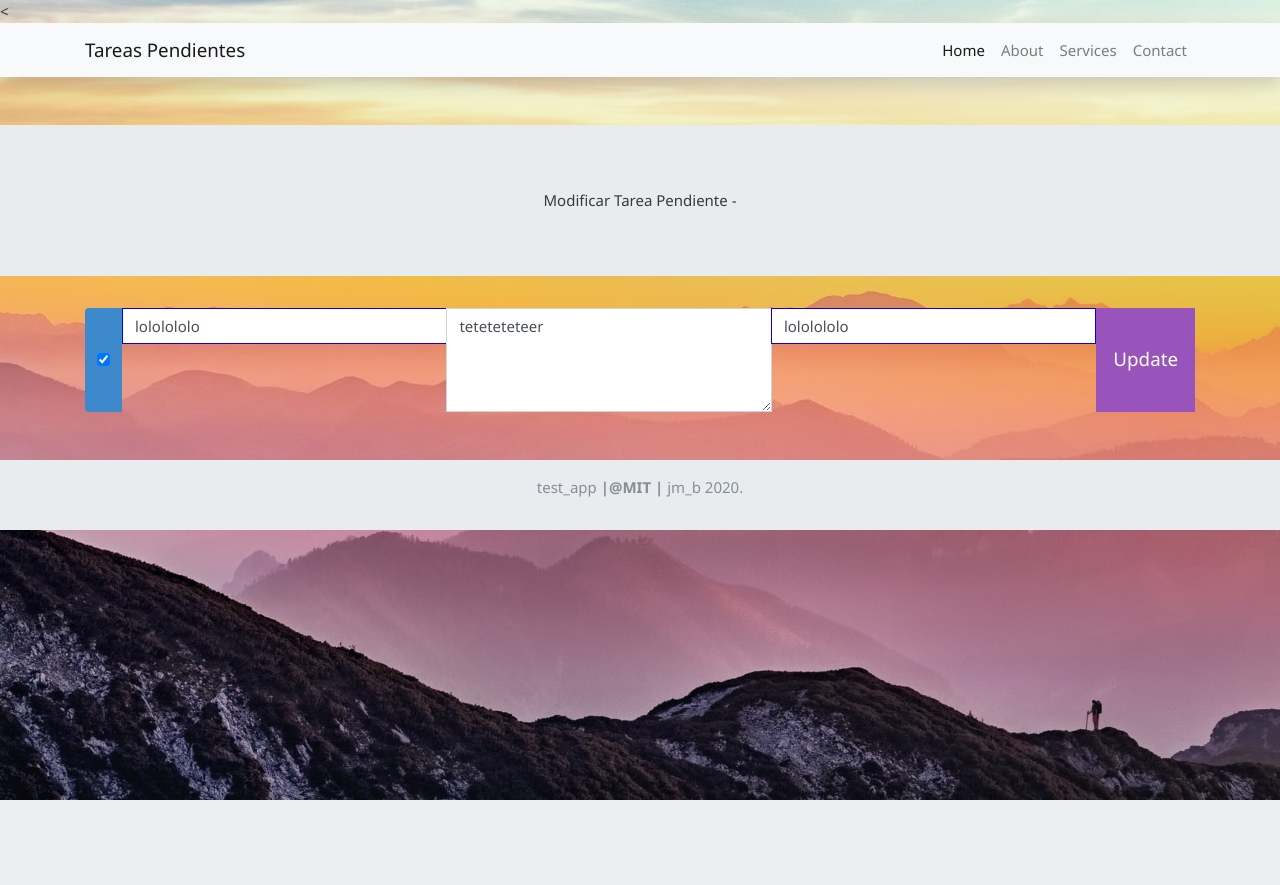
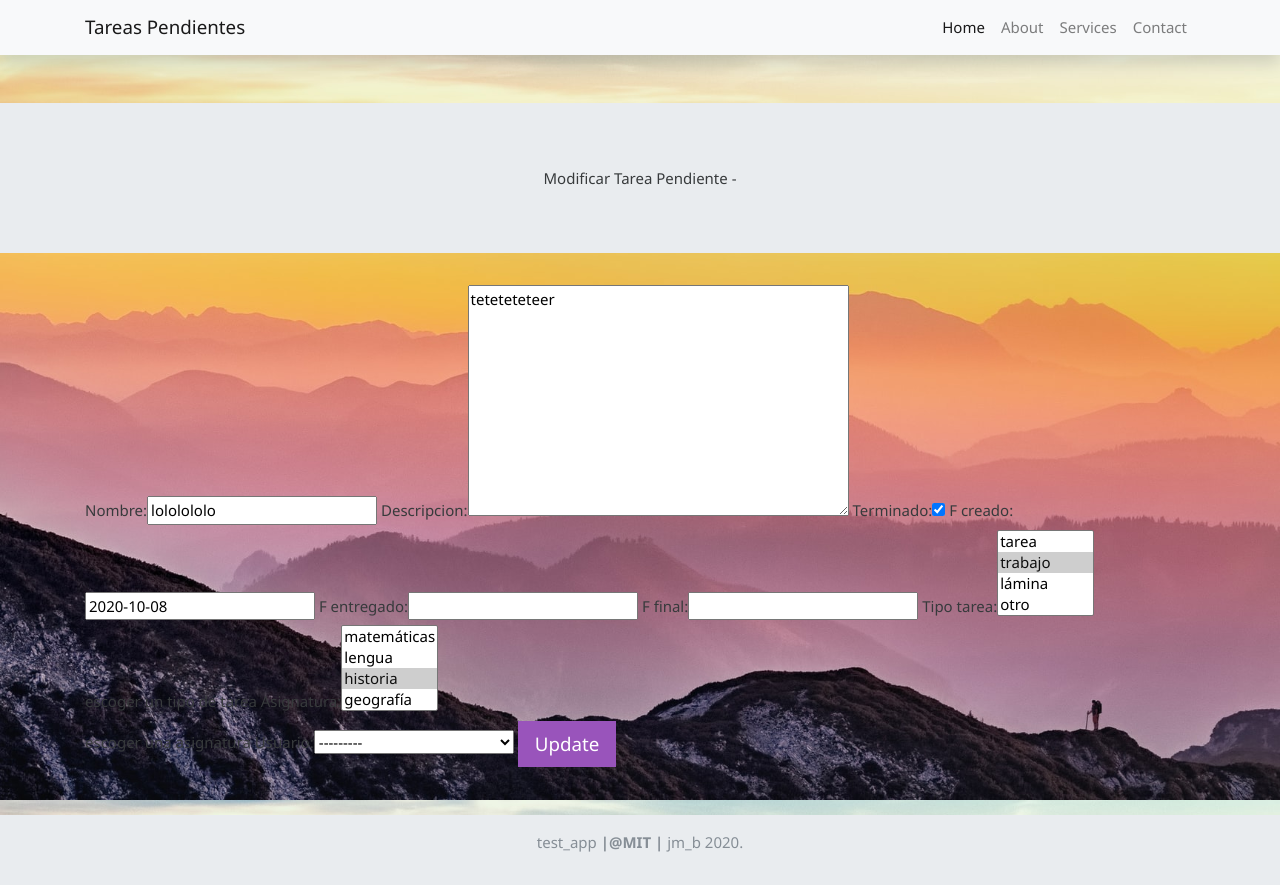
Before and after one commit to tspeu-zz/app_tareas_py_proyect, a Django app: page /tareas/update/3/ in a window 1280 px wide. Before the commit the page ends 800 px from the top, so only its background shows below. Run offline with Django 3.2, Linux system fonts and the light colour scheme; a user stored in the database is signed in; data comes from the database, SQL or seed files in the repository; both versions use the stored data as it was after the commit; some libraries are stand-ins or nearby versions.

Commit message:
add delete tarea

```diff
--- a/tareas/forms.py
+++ b/tareas/forms.py
@@ -53,6 +53,10 @@ class TaskForm(ModelForm):
             'asignatura': forms.Select(
                 attrs={'class': 'form-control'}
             ),
+            'usuario': forms.HiddenInput(
+                attrs={
+                    'style': 'border-color: blue;',
+                })
         }
         #     'date_of_birth': forms.DateInput(format=('%d-%m-%Y'),
         #     attrs={'firstDay': 1, 'pattern=': '\d{4}-\d{2}-\d{2}', 'lang': 'pl',
--- a/tareas/templates/tareas.html
+++ b/tareas/templates/tareas.html
@@ -29,7 +29,7 @@
 
           <div class="float-right">
             <a href="{% url 'update_tarea' t.id %}" class="btn btn-success">Update</a>
-            <a href="{% url 'update_tarea' t.id %}" class="btn btn-danger">Delete</a>
+            <a href="{% url 'delete_tarea' t.id %}" class="btn btn-danger">Delete</a>
           </div>
 
       </li>
--- a/tareas/templates/update.html
+++ b/tareas/templates/update.html
@@ -1,20 +1,20 @@
-<{% extends 'base.html' %}
+{% extends 'base.html' %}
 {% block title %}
 Modificar Tarea Pendiente -
 {% endblock title %}
 {% block content %}
     <form method="post">
         {% csrf_token %}
-<!--        {{task_edit_form}}-->
+        {{task_edit_form}}
 <!--        <button type="submit">Update</button>-->
-        <div class="input-group mb-3">
-            <div class="input-group-text" data-toggle="tooltip" data-placement="bottom" title="Marked as completed">
-                {{task_edit_form.terminado}}
-            </div>
-            {{task_edit_form.nombre}}
-            {{task_edit_form.descripcion}}
-            {{task_edit_form.nombre}}
+<!--        <div class="input-group mb-3">-->
+<!--            <div class="input-group-text" data-toggle="tooltip" data-placement="bottom" title="Marked as completed">-->
+<!--                {{task_edit_form.terminado}}-->
+<!--            </div>-->
+<!--            {{task_edit_form.nombre}}-->
+<!--            {{task_edit_form.descripcion}}-->
+<!--            {{task_edit_form.nombre}}-->
             <button type="submit" class="btn btn-lg btn-info">Update</button>
-        </div>
+<!--        </div>-->
     </form>
 {% endblock content %}
--- a/tareas/urls.py
+++ b/tareas/urls.py
@@ -9,6 +9,7 @@ urlpatterns = [
     path('', views.index, name='index'),
     path('lista/', views.lista_tareas, name='lista_tareas'),
     path("update/<pk>/", views.update_task, name="update_tarea"),
+    path("delete/<pk>/", views.delete_task, name="delete_tarea"),
     path('register/', views.register_page, name='register'),
     path('login/', views.login_page, name='login'),
     path('logout/', views.logout_user, name='logout'),
--- a/tareas/views.py
+++ b/tareas/views.py
@@ -1,7 +1,7 @@
 from django.shortcuts import render, redirect
 from django.views.decorators.csrf import csrf_exempt
 from django.contrib import messages
-from .forms import TaskForm, CreateUserForm
+from .forms import TaskForm, CreateUserForm, CreateForm
 from .models import Tareas
 # register django default
 from django.contrib.auth import authenticate, login, logout
@@ -12,8 +12,11 @@ from django.contrib.auth.decorators import login_required
 @login_required(login_url='login')
 def lista_tareas(request):
     form = TaskForm()
+    # form = CreateForm()
     if request.method == 'POST':
+        print('datos creados',  request.POST)
         form = TaskForm(request.POST)
+        # form = CreateForm(request.POST)
         if form.is_valid():
             form.save()
             return redirect('lista_tareas')
@@ -40,25 +43,39 @@ def index(request):
 @login_required(login_url='login')
 def update_task(request, pk):
     task = Tareas.objects.get(id=pk)
-    form = TaskForm(instance=task)
+    # form = TaskForm(instance=task)
+    form = CreateForm(instance=task)
     print('form ' + form.__str__())
     print('task ' + task.__str__())
     print('id ' + pk)
     # user = task.cleaned_data.get('username')
     # user_id = task.cleaned_data.get('usuario_id')
     if request.method == "POST":
-        form = TaskForm(request.POST, instance=task)
-        print('-------------------form.is_valid()')
-        print('-------------------form.------> )/n' + form.__str__())
+        # form = TaskForm(request.POST, instance=task)
+        form = CreateForm(request.POST, instance=task)
         if form.is_valid():
-            print('-------------------ffddfdffd')
             form.save()
             return redirect("lista_tareas")
+
     return render(request, "update.html", {"task_edit_form": form})
 
+#
+@login_required(login_url='login')
+def delete_task(request, pk):
+    tarea = Tareas.objects.get(id=pk)
+    if request.method == "POST":
+        tarea.delete()
+        return redirect( "lista_tareas" )
 
-# register user
+    context = {'item': tarea}
+    return render(request, "delete.html", context)
+
 def register_page(request):
+    """
+    registrar un usuerio
+    :param request:
+    :return:
+    """
     if request.user.is_authenticated:
         return redirect('index')
     else:
```
Also changed, not shown: tareas/templates/delete.html (added, +25 -0 lines), db.sqlite3.
